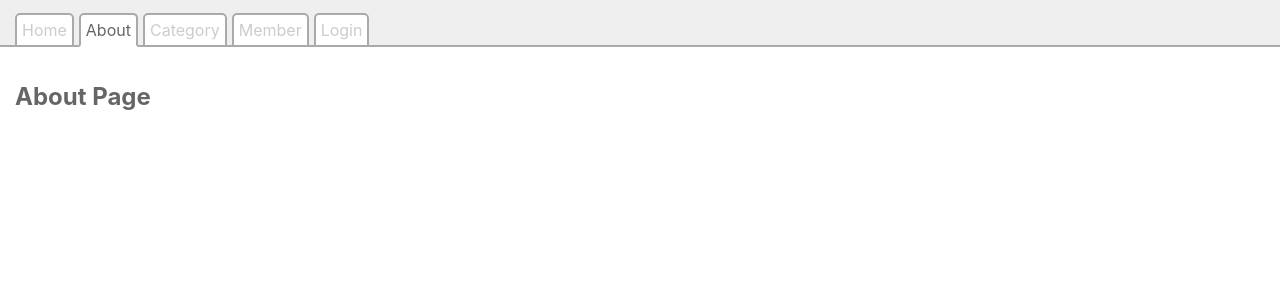
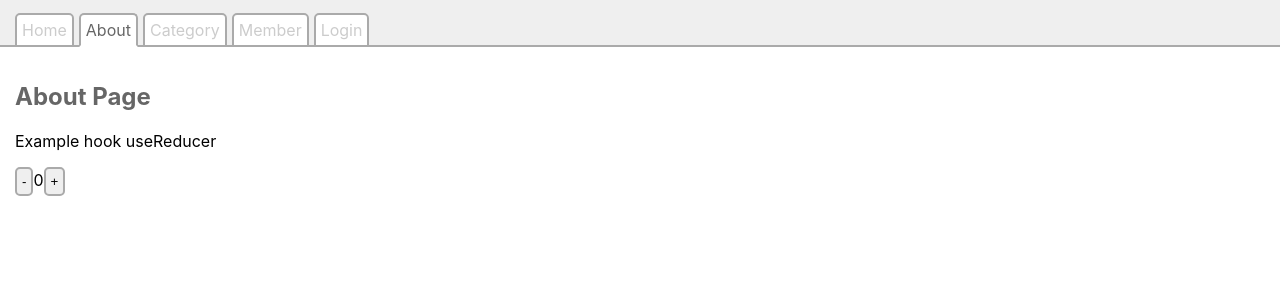
Before and after one commit to zulkiflijufri/react-basic, a React (Create React App) app: page /about in a window 1280 px wide. Shown: the top 300 px of the page. Built offline with nearby package versions, Linux system fonts and the light colour scheme.

Commit message:
hook useReducer

```diff
--- a/src/pages/About.js
+++ b/src/pages/About.js
@@ -1,9 +1,31 @@
 import React from "react";
 
+const countReducer = function (state, action) {
+    switch (action.type) {
+        case "INCREMENT":
+            return state + 1;
+        case "DECREMENT":
+            return state - 1;
+        default:
+            return state;
+    }
+};
+
 function About() {
+    const [counter, dispatch] = React.useReducer(countReducer, 0);
     return (
         <div>
             <h2>About Page</h2>
+            <p>Example hook useReducer</p>
+            <div>
+                <button onClick={(e) => dispatch({ type: "DECREMENT" })}>
+                    -
+                </button>
+                {counter}
+                <button onClick={(e) => dispatch({ type: "INCREMENT" })}>
+                    +
+                </button>
+            </div>
         </div>
     );
 }
```
